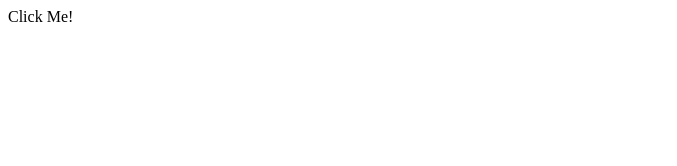
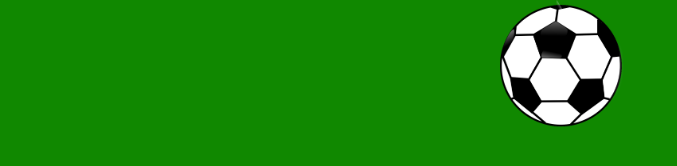
Before and after one commit to Manuel8Dias/CSS_Animations, a plain HTML site: page transition/views/bola.html in a window 1280 px wide. Shown: the whole page, without its empty margins (0-677 px from the left). Drawn offline with Linux system fonts and the light colour scheme.

Commit message:
Commit Bola

```diff
--- a/transition/styles/bola.css
+++ b/transition/styles/bola.css
@@ -0,0 +1,37 @@
+* {
+    margin: 0;
+    padding: 0;
+}
+
+body {
+    position: relative;
+    width: 100%;
+    height: 100vh;
+    background-color: rgb(16, 136, 0);
+}
+
+.bola-container {
+    position: relative;
+    height: 128px;
+}
+
+.bola {
+    width: 125px;
+    height: 128px;
+    position: absolute;
+    left: 0;
+    top: 0;
+    transition-property: left;
+    transition-duration: 3s;
+    transition-timing-function: linear;
+    transition-delay: 2s;
+}
+
+.bola img {
+    width: 100%;
+    height: 100%;
+}
+
+.bola-container:hover .bola {
+    left: 500px;
+}
--- a/transition/views/bola.html
+++ b/transition/views/bola.html
@@ -8,8 +8,10 @@
     <title>Bola</title>
 </head>
 <body>
-    <div class="button">
-        Click Me!
+    <div class="bola-container">
+        <div class="bola">
+            <img src="../images/ball.png">
+        </div>
     </div>
 </body>
 </html>
```
Also changed, not shown: transition/images/ball.png (added), 2 other files.
